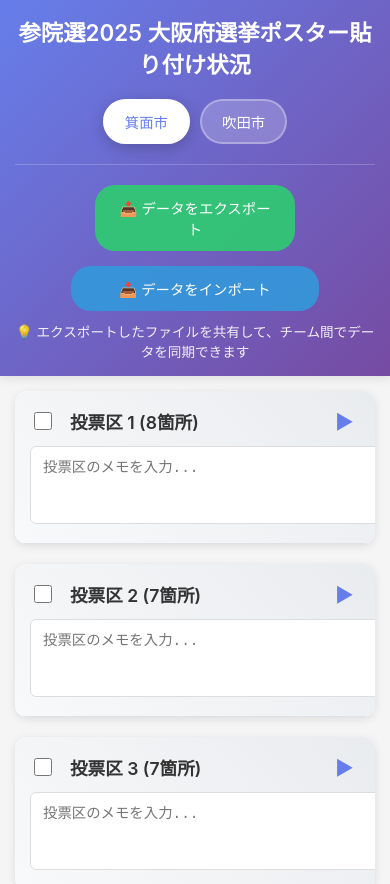
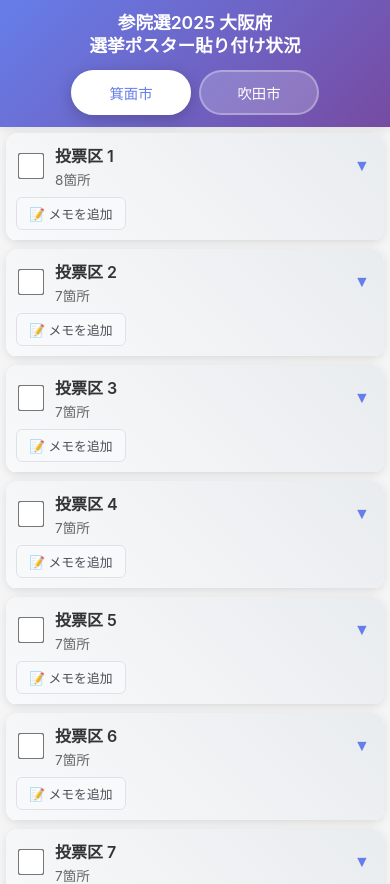
Before and after one commit to rrakira/sanin2025-osaka-poster, a React (Create React App) app: page / in a window 390 px wide. Shown: the top 884 px of the page. Built offline with nearby package versions, Linux system fonts and the light colour scheme.

Commit message:
updated ui

```diff
--- a/src/App.css
+++ b/src/App.css
@@ -6,39 +6,42 @@
 .app-header {
   background: linear-gradient(135deg, #667eea 0%, #764ba2 100%);
   color: white;
-  padding: 20px;
+  padding: 16px;
   box-shadow: 0 2px 10px rgba(0,0,0,0.1);
 }
 
 .app-header h1 {
-  margin: 0 0 20px 0;
+  margin: 0 0 16px 0;
   text-align: center;
-  font-size: 1.8rem;
+  font-size: 1.4rem;
   font-weight: 600;
+  line-height: 1.3;
 }
 
 .tabs {
   display: flex;
   justify-content: center;
-  gap: 10px;
-  margin-bottom: 20px;
+  gap: 8px;
 }
 
 .tab {
   background: rgba(255, 255, 255, 0.2);
   border: 2px solid rgba(255, 255, 255, 0.3);
   color: white;
-  padding: 12px 30px;
+  padding: 12px 24px;
   border-radius: 25px;
   cursor: pointer;
-  font-size: 1rem;
+  font-size: 0.95rem;
   font-weight: 500;
   transition: all 0.3s ease;
+  flex: 1;
+  max-width: 120px;
+  text-align: center;
 }
 
 .tab:hover {
   background: rgba(255, 255, 255, 0.3);
-  transform: translateY(-2px);
+  transform: translateY(-1px);
 }
 
 .tab.active {
@@ -48,70 +51,9 @@
   box-shadow: 0 4px 15px rgba(0,0,0,0.2);
 }
 
-.data-sharing {
-  text-align: center;
-  border-top: 1px solid rgba(255, 255, 255, 0.2);
-  padding-top: 20px;
-}
-
-.sharing-buttons {
-  display: flex;
-  justify-content: center;
-  gap: 15px;
-  margin-bottom: 10px;
-}
-
-.share-button {
-  background: rgba(255, 255, 255, 0.9);
-  color: #667eea;
-  border: none;
-  padding: 10px 20px;
-  border-radius: 20px;
-  cursor: pointer;
-  font-size: 0.9rem;
-  font-weight: 500;
-  transition: all 0.3s ease;
-  display: flex;
-  align-items: center;
-  gap: 5px;
-}
-
-.share-button:hover {
-  background: white;
-  transform: translateY(-2px);
-  box-shadow: 0 4px 15px rgba(0,0,0,0.2);
-}
-
-.share-button.export {
-  background: rgba(46, 204, 113, 0.9);
-  color: white;
-}
-
-.share-button.export:hover {
-  background: rgba(46, 204, 113, 1);
-}
-
-.share-button.import {
-  background: rgba(52, 152, 219, 0.9);
-  color: white;
-}
-
-.share-button.import:hover {
-  background: rgba(52, 152, 219, 1);
-}
-
-.sharing-help {
-  font-size: 0.85rem;
-  opacity: 0.9;
-  margin: 0;
-  max-width: 600px;
-  margin: 0 auto;
-}
-
 .main-content {
-  max-width: 1200px;
-  margin: 0 auto;
-  padding: 20px;
+  max-width: 100%;
+  padding: 12px;
 }
 
 .loading {
@@ -140,7 +82,7 @@
 
 .voting-districts-container {
   display: grid;
-  gap: 20px;
+  gap: 12px;
 }
 
 .voting-district {
@@ -152,12 +94,12 @@
 }
 
 .voting-district:hover {
-  transform: translateY(-2px);
+  transform: translateY(-1px);
   box-shadow: 0 4px 15px rgba(0,0,0,0.15);
 }
 
 .district-header {
-  padding: 20px;
+  padding: 16px;
   background: linear-gradient(45deg, #f8f9fa 0%, #e9ecef 100%);
   border-bottom: 1px solid #dee2e6;
   cursor: pointer;
@@ -171,48 +113,99 @@
 .district-header-content {
   display: flex;
   align-items: center;
-  gap: 15px;
+  gap: 12px;
+  margin-bottom: 8px;
 }
 
 .district-checkbox {
-  width: 18px;
-  height: 18px;
+  width: 24px;
+  height: 24px;
   cursor: pointer;
+  accent-color: #667eea;
+  transform: scale(1.2);
+}
+
+.district-info {
+  flex: 1;
+  min-width: 0;
 }
 
 .district-title {
-  flex: 1;
   font-size: 1.1rem;
   font-weight: 600;
   color: #333;
-  margin: 0;
+  margin: 0 0 2px 0;
+}
+
+.district-count {
+  font-size: 0.85rem;
+  color: #666;
+}
+
+.progress-indicator {
+  color: #667eea;
+  font-weight: 500;
 }
 
 .district-toggle {
   background: none;
   border: none;
-  font-size: 1.2rem;
+  font-size: 1rem;
   color: #667eea;
   cursor: pointer;
   transition: transform 0.2s ease;
+  padding: 4px;
+  min-width: 24px;
+  min-height: 24px;
 }
 
 .district-toggle.expanded {
-  transform: rotate(90deg);
+  transform: rotate(180deg);
+}
+
+.district-actions {
+  margin-top: 8px;
+}
+
+.memo-button {
+  background: #f8f9fa;
+  border: 1px solid #dee2e6;
+  color: #495057;
+  padding: 6px 12px;
+  border-radius: 6px;
+  cursor: pointer;
+  font-size: 0.8rem;
+  transition: all 0.2s ease;
+  display: inline-flex;
+  align-items: center;
+  gap: 4px;
+}
+
+.memo-button:hover {
+  background: #e9ecef;
+  border-color: #adb5bd;
+}
+
+.memo-button.small {
+  padding: 4px 8px;
+  font-size: 0.75rem;
 }
 
 .district-memo {
-  margin-top: 10px;
+  position: relative;
+  margin-top: 8px;
 }
 
 .memo-input {
   width: 100%;
-  padding: 8px 12px;
+  padding: 8px 32px 8px 8px;
   border: 1px solid #ddd;
   border-radius: 6px;
-  font-size: 0.9rem;
+  font-size: 0.85rem;
   resize: vertical;
-  min-height: 60px;
+  min-height: 40px;
+  font-family: inherit;
+  box-sizing: border-box;
 }
 
 .memo-input:focus {
@@ -221,13 +214,40 @@
   box-shadow: 0 0 0 2px rgba(102, 126, 234, 0.2);
 }
 
+.memo-input.small {
+  min-height: 36px;
+  font-size: 0.8rem;
+}
+
+.memo-close {
+  position: absolute;
+  top: 2px;
+  right: 2px;
+  background: #dc3545;
+  color: white;
+  border: none;
+  border-radius: 50%;
+  width: 20px;
+  height: 20px;
+  cursor: pointer;
+  font-size: 0.7rem;
+  display: flex;
+  align-items: center;
+  justify-content: center;
+  transition: all 0.2s ease;
+}
+
+.memo-close:hover {
+  background: #c82333;
+}
+
 .locations-list {
   padding: 0;
   background: #fafafa;
 }
 
 .location-item {
-  padding: 15px 20px;
+  padding: 12px;
   border-bottom: 1px solid #eee;
   transition: background-color 0.2s ease;
 }
@@ -248,71 +268,146 @@
 }
 
 .location-checkbox {
-  width: 16px;
-  height: 16px;
+  width: 20px;
+  height: 20px;
   margin-top: 2px;
   cursor: pointer;
+  accent-color: #667eea;
+  transform: scale(1.1);
 }
 
 .location-info {
   flex: 1;
+  min-width: 0;
 }
 
 .location-name {
   font-weight: 500;
   color: #333;
   margin-bottom: 4px;
+  font-size: 0.9rem;
+  line-height: 1.3;
 }
 
 .location-address {
-  font-size: 0.9rem;
+  font-size: 0.8rem;
   color: #666;
   line-height: 1.4;
+  word-break: break-all;
+}
+
+.location-remark {
+  font-size: 0.75rem;
+  color: #888;
+  margin-top: 2px;
+}
+
+.location-actions {
+  margin-top: 6px;
 }
 
 .location-memo {
-  margin-top: 8px;
+  position: relative;
+  margin-top: 6px;
 }
 
-.location-memo .memo-input {
-  min-height: 40px;
-  font-size: 0.85rem;
-}
-
+/* スマホ対応 */
 @media (max-width: 768px) {
   .app-header {
-    padding: 15px;
+    padding: 12px;
   }
 
   .app-header h1 {
-    font-size: 1.4rem;
+    font-size: 1.2rem;
+    margin-bottom: 12px;
   }
 
   .tab {
-    padding: 10px 20px;
+    padding: 10px 16px;
     font-size: 0.9rem;
   }
 
-  .sharing-buttons {
-    flex-direction: column;
-    align-items: center;
+  .main-content {
+    padding: 8px;
   }
 
-  .share-button {
-    padding: 12px 24px;
-    width: 200px;
-    justify-content: center;
+  .district-header {
+    padding: 12px;
+  }
+
+  .district-checkbox {
+    width: 22px;
+    height: 22px;
+  }
+
+  .location-checkbox {
+    width: 18px;
+    height: 18px;
+  }
+
+  .location-item {
+    padding: 10px;
+  }
+
+  .location-name {
+    font-size: 0.85rem;
+  }
+
+  .location-address {
+    font-size: 0.75rem;
+  }
+}
+
+/* さらに小さな画面 */
+@media (max-width: 480px) {
+  .app-header h1 {
+    font-size: 1.1rem;
   }
 
   .main-content {
-    padding: 15px;
+    padding: 6px;
+  }
+
+  .voting-districts-container {
+    gap: 8px;
   }
 
   .district-header {
-    padding: 15px;
+    padding: 10px;
+  }
+
+  .district-header-content {
+    gap: 10px;
+  }
+
+  .district-title {
+    font-size: 1rem;
   }
 
   .location-item {
-    padding: 12px 15px;
+    padding: 8px;
+  }
+
+  .location-header {
+    gap: 10px;
   }
 }
+
+/* タッチデバイス用のタップ領域拡大 */
+@media (hover: none) and (pointer: coarse) {
+  .district-checkbox,
+  .location-checkbox {
+    min-width: 44px;
+    min-height: 44px;
+  }
+
+  .memo-button {
+    min-height: 44px;
+    padding: 8px 16px;
+  }
+
+  .district-toggle {
+    min-width: 44px;
+    min-height: 44px;
+  }
+}
--- a/src/App.js
+++ b/src/App.js
@@ -132,54 +132,6 @@ function App() {
     }));
   };
 
-  // データをJSONファイルとしてダウンロード
-  const exportData = () => {
-    const exportData = {
-      checkStates,
-      memos,
-      timestamp: new Date().toISOString(),
-      version: "1.0"
-    };
-
-    const dataStr = JSON.stringify(exportData, null, 2);
-    const dataBlob = new Blob([dataStr], { type: 'application/json' });
-
-    const url = URL.createObjectURL(dataBlob);
-    const link = document.createElement('a');
-    link.href = url;
-    link.download = 'shared-data.json';
-    document.body.appendChild(link);
-    link.click();
-    document.body.removeChild(link);
-    URL.revokeObjectURL(url);
-  };
-
-  // JSONファイルをインポート
-  const importData = (event) => {
-    const file = event.target.files[0];
-    if (!file) return;
-
-    const reader = new FileReader();
-    reader.onload = (e) => {
-      try {
-        const importedData = JSON.parse(e.target.result);
-        if (importedData.checkStates && importedData.memos) {
-          setCheckStates(importedData.checkStates);
-          setMemos(importedData.memos);
-          alert('データをインポートしました！');
-        } else {
-          alert('無効なデータファイルです。');
-        }
-      } catch (error) {
-        alert('ファイルの読み込みに失敗しました。');
-      }
-    };
-    reader.readAsText(file);
-
-    // ファイル選択をリセット
-    event.target.value = '';
-  };
-
   if (loading) {
     return (
       <div className="loading">
@@ -192,7 +144,7 @@ function App() {
   return (
     <div className="App">
       <header className="app-header">
-        <h1>参院選2025 大阪府選挙ポスター貼り付け状況</h1>
+        <h1>参院選2025 大阪府<br />選挙ポスター貼り付け状況</h1>
         <div className="tabs">
           <button
             className={`tab ${activeTab === 'minoo' ? 'active' : ''}`}
@@ -206,26 +158,6 @@ function App() {
           >
             吹田市
           </button>
-        </div>
-
-        <div className="data-sharing">
-          <div className="sharing-buttons">
-            <button className="share-button export" onClick={exportData}>
-              📤 データをエクスポート
-            </button>
-            <label className="share-button import">
-              📥 データをインポート
-              <input
-                type="file"
-                accept=".json"
-                onChange={importData}
-                style={{ display: 'none' }}
-              />
-            </label>
-          </div>
-          <p className="sharing-help">
-            💡 エクスポートしたファイルを共有して、チーム間でデータを同期できます
-          </p>
         </div>
       </header>
 
--- a/src/components/VotingDistrict.js
+++ b/src/components/VotingDistrict.js
@@ -10,6 +10,7 @@ const VotingDistrict = ({
   onMemoChange
 }) => {
   const [isExpanded, setIsExpanded] = useState(false);
+  const [showDistrictMemo, setShowDistrictMemo] = useState(false);
 
   // 投票区のチェック状態を取得
   const districtKey = `${districtId}-district`;
@@ -63,7 +64,7 @@ const VotingDistrict = ({
 
   // 投票区ヘッダーのクリック処理（トグル）
   const handleHeaderClick = (e) => {
-    if (e.target.type === 'checkbox' || e.target.tagName === 'TEXTAREA') {
+    if (e.target.type === 'checkbox' || e.target.tagName === 'TEXTAREA' || e.target.tagName === 'BUTTON') {
       return;
     }
     setIsExpanded(!isExpanded);
@@ -77,6 +78,13 @@ const VotingDistrict = ({
     }
   }, [districtCheckboxState, districtId]);
 
+  // メモがある場合は自動でメモ欄を表示
+  useEffect(() => {
+    if (districtMemo) {
+      setShowDistrictMemo(true);
+    }
+  }, [districtMemo]);
+
   return (
     <div className="voting-district">
       <div className="district-header" onClick={handleHeaderClick}>
@@ -89,9 +97,19 @@ const VotingDistrict = ({
             onChange={handleDistrictCheckboxChange}
             onClick={(e) => e.stopPropagation()}
           />
+          <div className="district-info">
             <h3 className="district-title">
-            投票区 {districtId} ({locations.length}箇所)
+              投票区 {districtId}
             </h3>
+            <span className="district-count">
+              {locations.length}箇所
+              {someLocationsChecked && (
+                <span className="progress-indicator">
+                  ({locations.filter(location => checkStates[`${districtId}-${location.number}`]).length}/{locations.length}完了)
+                </span>
+              )}
+            </span>
+          </div>
           <button
             className={`district-toggle ${isExpanded ? 'expanded' : ''}`}
             onClick={(e) => {
@@ -99,10 +117,24 @@ const VotingDistrict = ({
               setIsExpanded(!isExpanded);
             }}
           >
-            ▶
+            ▼
           </button>
         </div>
 
+        <div className="district-actions">
+          {!showDistrictMemo && (
+            <button
+              className="memo-button"
+              onClick={(e) => {
+                e.stopPropagation();
+                setShowDistrictMemo(true);
+              }}
+            >
+              📝 メモを追加
+            </button>
+          )}
+
+          {showDistrictMemo && (
             <div className="district-memo">
               <textarea
                 className="memo-input"
@@ -111,6 +143,20 @@ const VotingDistrict = ({
                 onChange={handleDistrictMemoChange}
                 onClick={(e) => e.stopPropagation()}
               />
+              <button
+                className="memo-close"
+                onClick={(e) => {
+                  e.stopPropagation();
+                  if (!districtMemo) {
+                    setShowDistrictMemo(false);
+                  }
+                }}
+                title="メモを閉じる"
+              >
+                ×
+              </button>
+            </div>
+          )}
         </div>
       </div>
 
@@ -142,6 +188,8 @@ const LocationItem = ({
   onCheckboxChange,
   onMemoChange
 }) => {
+  const [showMemo, setShowMemo] = useState(false);
+
   const handleCheckboxChange = (e) => {
     onCheckboxChange(location, e.target.checked);
   };
@@ -149,6 +197,13 @@ const LocationItem = ({
   const handleMemoChange = (e) => {
     onMemoChange(location, e.target.value);
   };
+
+  // メモがある場合は自動でメモ欄を表示
+  useEffect(() => {
+    if (memo) {
+      setShowMemo(true);
+    }
+  }, [memo]);
 
   return (
     <div className="location-item">
@@ -168,13 +223,37 @@ const LocationItem = ({
         </div>
       </div>
 
+      <div className="location-actions">
+        {!showMemo && (
+          <button
+            className="memo-button small"
+            onClick={() => setShowMemo(true)}
+          >
+            📝 メモ
+          </button>
+        )}
+
+        {showMemo && (
           <div className="location-memo">
             <textarea
-          className="memo-input"
-          placeholder="掲示場所のメモを入力..."
+              className="memo-input small"
+              placeholder="メモを入力..."
               value={memo}
               onChange={handleMemoChange}
             />
+            <button
+              className="memo-close"
+              onClick={() => {
+                if (!memo) {
+                  setShowMemo(false);
+                }
+              }}
+              title="メモを閉じる"
+            >
+              ×
+            </button>
+          </div>
+        )}
       </div>
     </div>
   );
```
Lines whose indentation alone changed are shown as unchanged.
